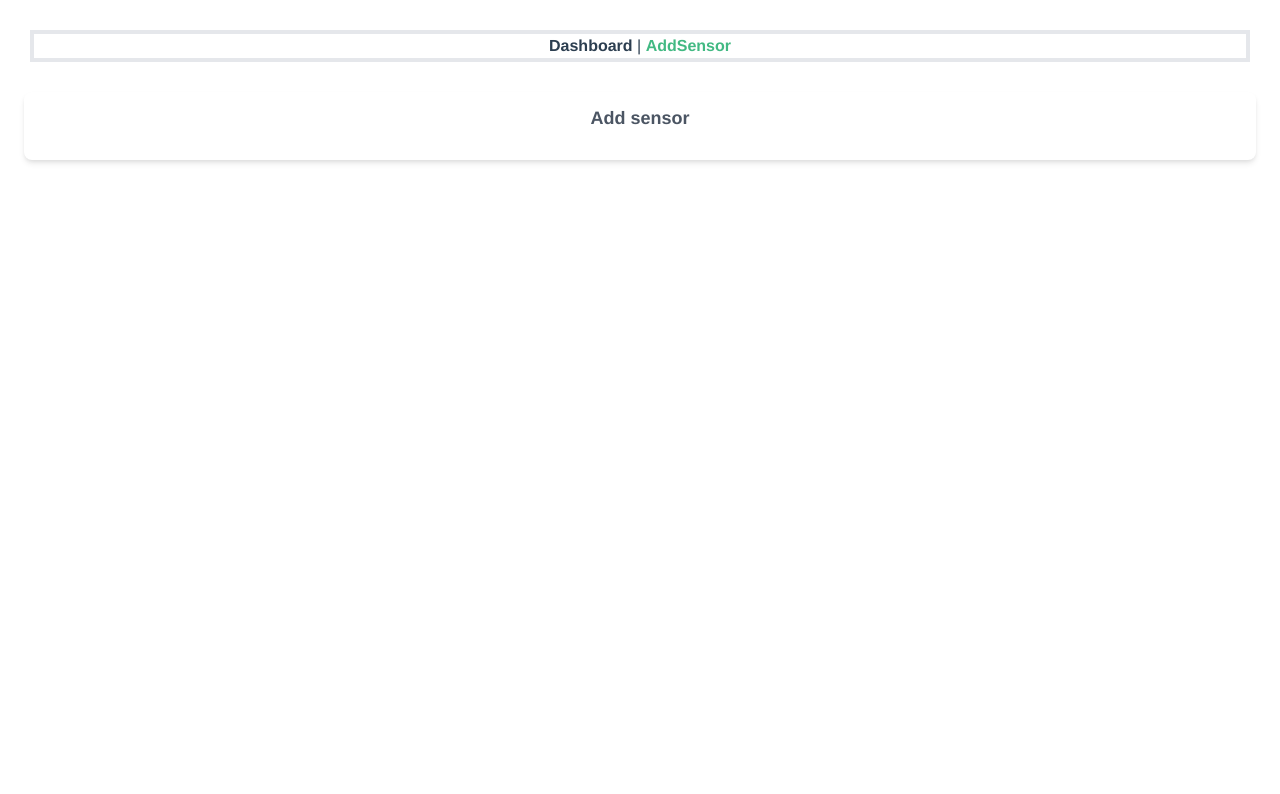
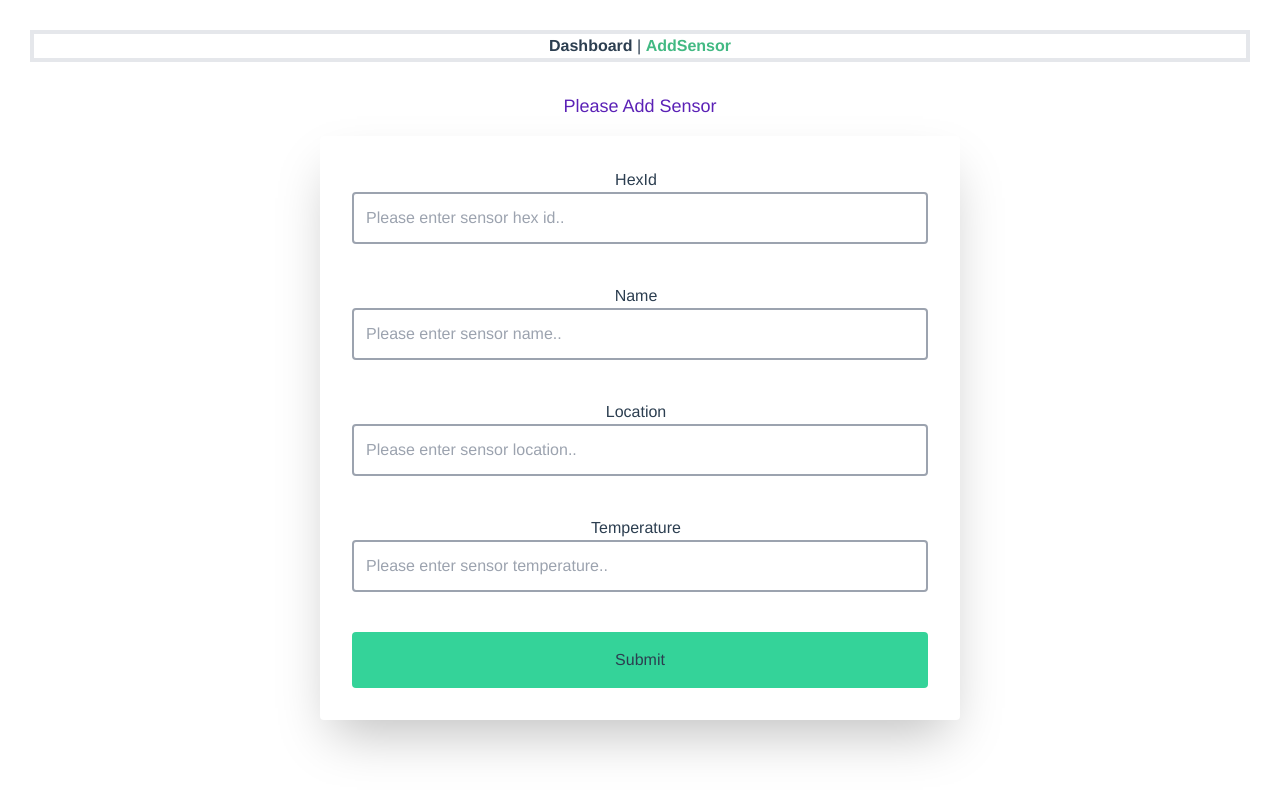
Before and after one commit to rajbhatta/amplify-serverless-vue-python, a Vue app: page /add in a window 1280 px wide. Shown: the top 794 px of the page. Built offline with nearby package versions, Linux system fonts and the light colour scheme.

Commit message:
Add sensor form is added

```diff
--- a/src/views/Add.vue
+++ b/src/views/Add.vue
@@ -1,9 +1,75 @@
 <template>
-  <div class="container grid px-6 mx-auto grid">
-      <div class="px-4 py-3 mb-8 bg-white rounded-lg shadow-md dark:bg-gray-800">
-       <h4 class="mb-4 text-lg font-semibold text-gray-600 dark:text-gray-300">
-              Add sensor
-        </h4>
+  <div class="container mx-auto grid">
+    <h4 class="mb-4 text-lg text-purple-800">Please Add Sensor</h4>
+
+    <div class="min-h-scree flex item-center justify-center">
+      <!--start of form -->
+      <div class="bg-white p-8 rounded shadow-2xl w-1/2">
+        <form class="space-y-10">
+          <div class="mb-3">
+            <label for="hexId" class="mr-2">HexId</label>
+            <input
+              type="text"
+              class="
+                w-full
+                border-2 border-gray-400
+                p-3
+                rounded
+                outline-none
+                focus:border-blue-500
+              "
+              placeholder="Please enter sensor hex id.."
+            />
+          </div>
+          <div class="mb-3">
+            <label for="hexId" class="mr-2">Name</label>
+            <input
+              type="text"
+              class="
+                w-full
+                border-2 border-gray-400
+                p-3
+                rounded
+                outline-none
+                focus:border-blue-500
+              "
+              placeholder="Please enter sensor name.."
+            />
+          </div>
+          <div class="mb-3">
+            <label for="hexId" class="mr-2">Location</label>
+            <input
+              type="text"
+              class="
+                w-full
+                border-2 border-gray-400
+                p-3
+                rounded
+                outline-none
+                focus:border-blue-500
+              "
+              placeholder="Please enter sensor location.."
+            />
+          </div>
+          <div class="mb-3">
+            <label for="hexId" class="mr-2">Temperature</label>
+            <input
+              type="text"
+              class="
+                w-full
+                border-2 border-gray-400
+                p-3
+                rounded
+                outline-none
+                focus:border-blue-500
+              "
+              placeholder="Please enter sensor temperature.."
+            />
+          </div>
+          <button class="block w-full bg-green-400 p-4 rounded">Submit</button>
+        </form>
       </div>
+      <!-- end of form -->
+    </div>
   </div>
 </template>
```
